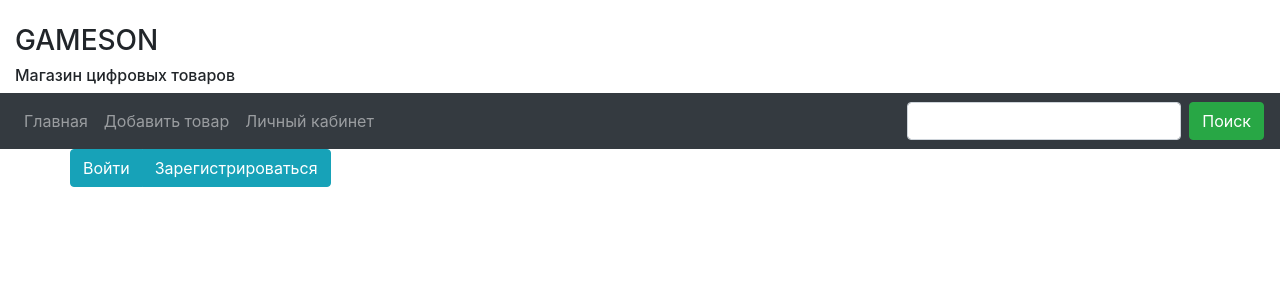
After one commit to Overlord-zerg-more-minerals/gameshop, a Django app: template core/templates/core/personaloffice.html in a window 1280 px wide. The commit adds this page. Shown: the top 300 px of the page. Run offline with Django 3.2, Linux system fonts and the light colour scheme; the template is opened without the code that fills it, so the values that code supplies are empty; some libraries are stand-ins or nearby versions.

Commit message:
add personalOffice, modified core.views

```diff
--- a/core/templates/base.html
+++ b/core/templates/base.html
@@ -33,7 +33,7 @@
             <a class="nav-link" href="{% url 'create-product' %}">Добавить товар</a>
           </li>
           <li class="nav-item">
-            <a class="nav-link" href="{% url 'login' %}">Личный кабинет</a>
+            <a class="nav-link" href="{% url 'home' %}">Личный кабинет</a>
           </li>
         </ul>
         <form class="form-inline my-2 my-lg-0" action="{% url 'products' %}">
--- /dev/null
+++ b/core/templates/core/personaloffice.html
@@ -0,0 +1,19 @@
+{% extends 'base.html' %}
+{% load bootstrap4 %}
+
+{% block page %}
+    {% if request.user.is_authenticated %}
+        <a calss="btn btn-danger" href="{% url 'logout' %}" >
+            Выход
+        </a>
+    {% else %}
+        <div class="btn-group">
+            <a class="btn btn-info" href="{% url 'login' %}">
+                Войти
+            </a>
+            <a class="btn btn-info" href="{% url 'registration' %}" >
+                Зарегистрироваться
+            </a>
+         </div>
+    {% endif %}
+{% endblock %}
--- a/core/urls.py
+++ b/core/urls.py
@@ -7,4 +7,5 @@ urlpatterns = [
     path('login/', login, name="login"),
     path('logout/', logout, name="logout"),
     path('registration/', registration, name="registration")
+    # path('personaloffice/', )
 ]
--- a/core/views.py
+++ b/core/views.py
@@ -9,7 +9,7 @@ def test(request):
 
 
 def home(request):
-    return redirect('products')
+    return render(request, "core/personaloffice.html")
 
 
 def login(request):
```
Also changed, not shown: core/templates/core/login.html (+0 -7 lines).
